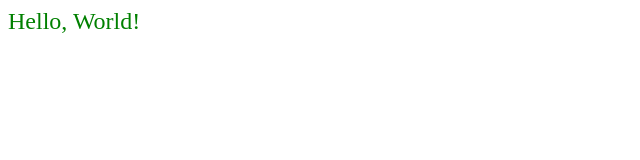
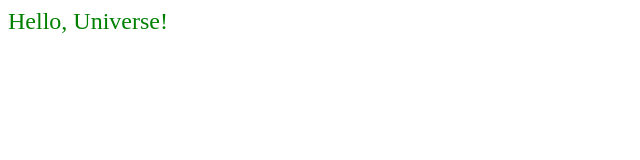
Before and after one commit to GraystoneEnter/landscapegenie.ai, a plain HTML site: page index.html in a window 1280 px wide. Shown: the full height of the page, 0-640 px from the left. Drawn offline with Linux system fonts and the light colour scheme.

Commit message:
Update index.html
changed from "hello world" = "Hello Universe"

```diff
--- a/index.html
+++ b/index.html
@@ -2,11 +2,11 @@
 <html lang="en">
 <head>
     <meta charset="UTF-8">
-    <title>Hello World</title>
+    <title>Hello Universe</title>
     <link rel="stylesheet" href="style.css">
 </head>
 <body>
-    <div id="hello">Hello, World!</div>
+    <div id="hello">Hello, Universe!</div>
     <script src="script.js"></script>
 </body>
 </html>
```
